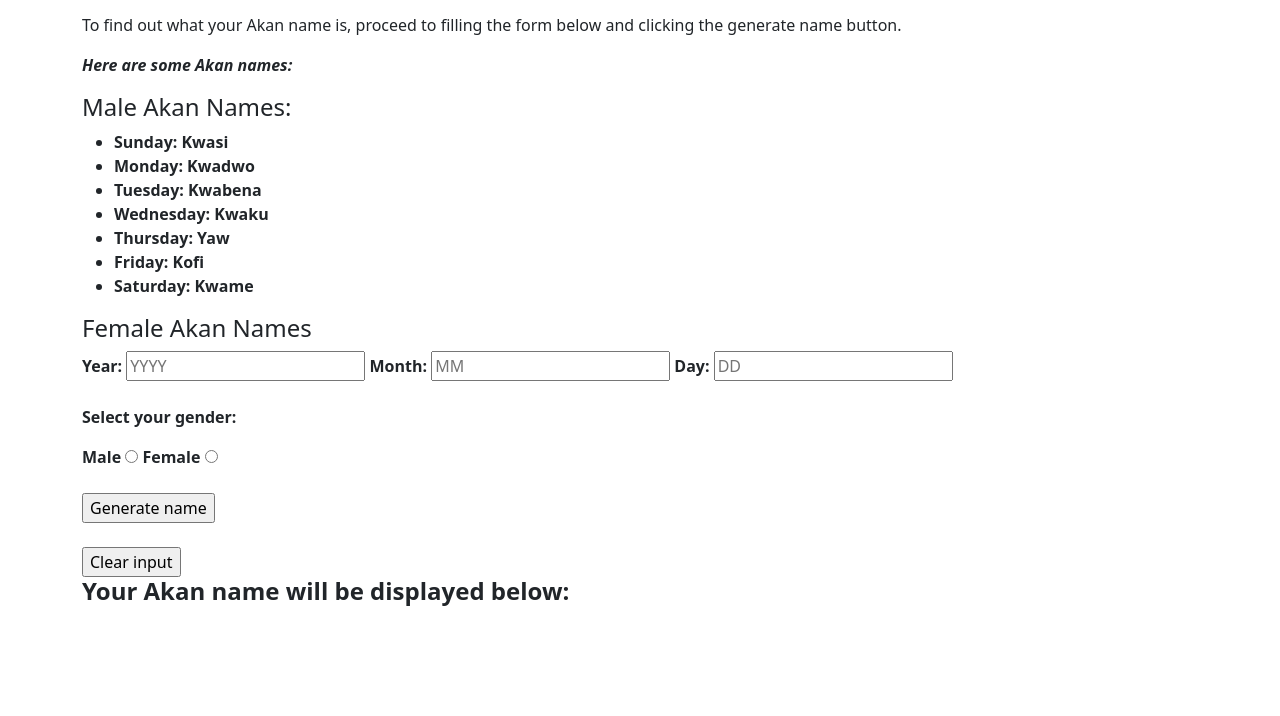
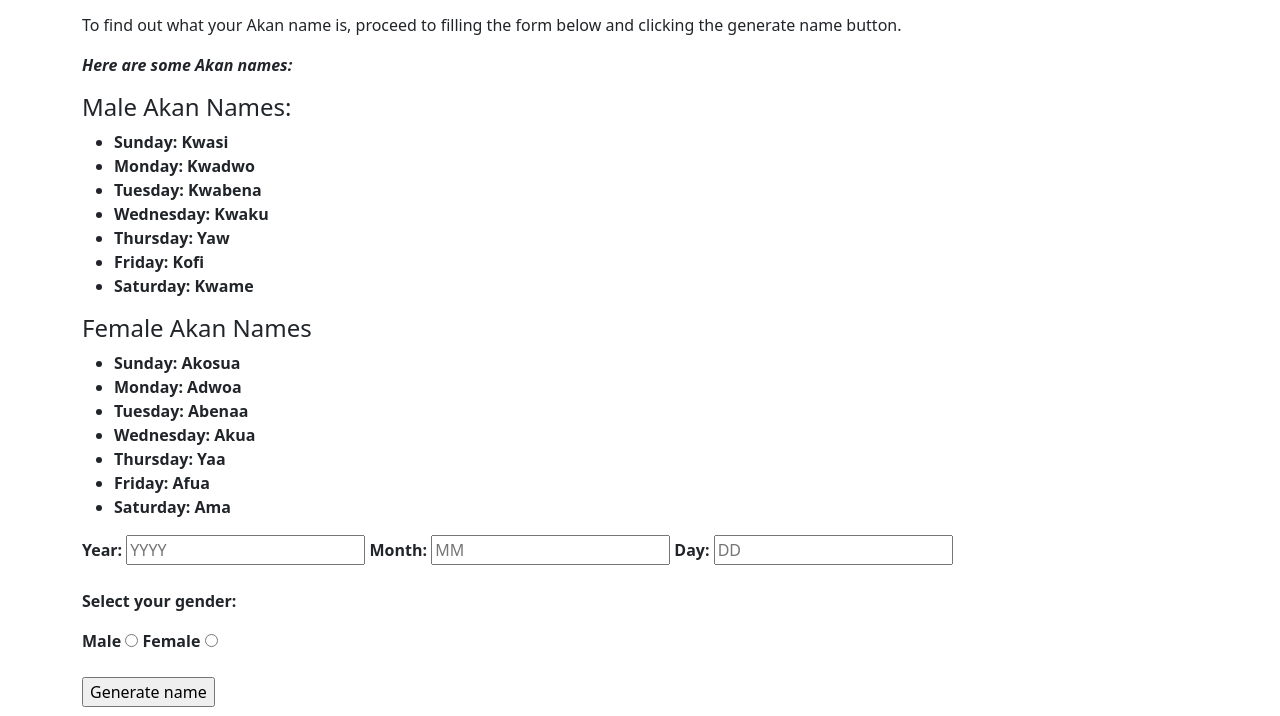
Before and after one commit to Eveline32/week2-ip, a plain HTML site: page index.html in a window 1280 px wide. Shown: the part 531-1247 px from the top of the page. Before the commit the page ends 1152 px from the top, so only its background shows below. Drawn offline with Linux system fonts and the light colour scheme.

Commit message:
addd a list of female akan name using the unordered list

```diff
--- a/index.html
+++ b/index.html
@@ -30,6 +30,15 @@
           </ul>
 
           <h4>Female Akan Names</h4>
+          <ul>
+            <li>Sunday: Akosua</li>
+	          <li>Monday: Adwoa</li>
+	          <li>Tuesday: Abenaa</li>
+	          <li>Wednesday: Akua</li>
+	          <li>Thursday:  Yaa</li>
+	          <li>Friday: Afua</li>
+	          <li>Saturday: Ama</li>
+          </ul>
         <form class="myform" onsubmit="return getAkanName()">
           <label for="year-of-birth">
             Year:
```
